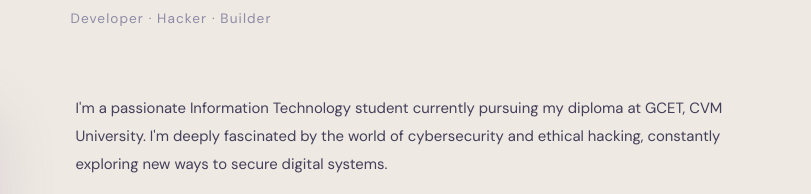
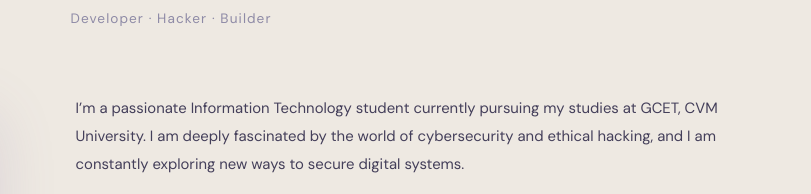
Before and after one commit to aayushparekh27/aayushparekhportfolio, a plain HTML site: page index.html in a window 1280 px wide. Shown: the part 982-1176 px from the top of the page, 469-1280 px from the left. Drawn offline with nearby package versions, Linux system fonts and the light colour scheme; a web font is replaced by a local one.

Commit message:
View Source

```diff
--- a/index.html
+++ b/index.html
@@ -187,9 +187,7 @@
         <div class="about-content">
           <div class="about-text animate-on-scroll">
             <p>
-              I'm a passionate Information Technology student currently pursuing my diploma at GCET, CVM University.
-              I'm deeply fascinated by the world of cybersecurity and ethical hacking, constantly exploring new ways
-              to secure digital systems.
+              I’m a passionate Information Technology student currently pursuing my studies at GCET, CVM University. I am deeply fascinated by the world of cybersecurity and ethical hacking, and I am constantly exploring new ways to secure digital systems.
             </p>
             <p>
               My journey in tech began with curiosity about how things work behind the scenes. This curiosity evolved
```
